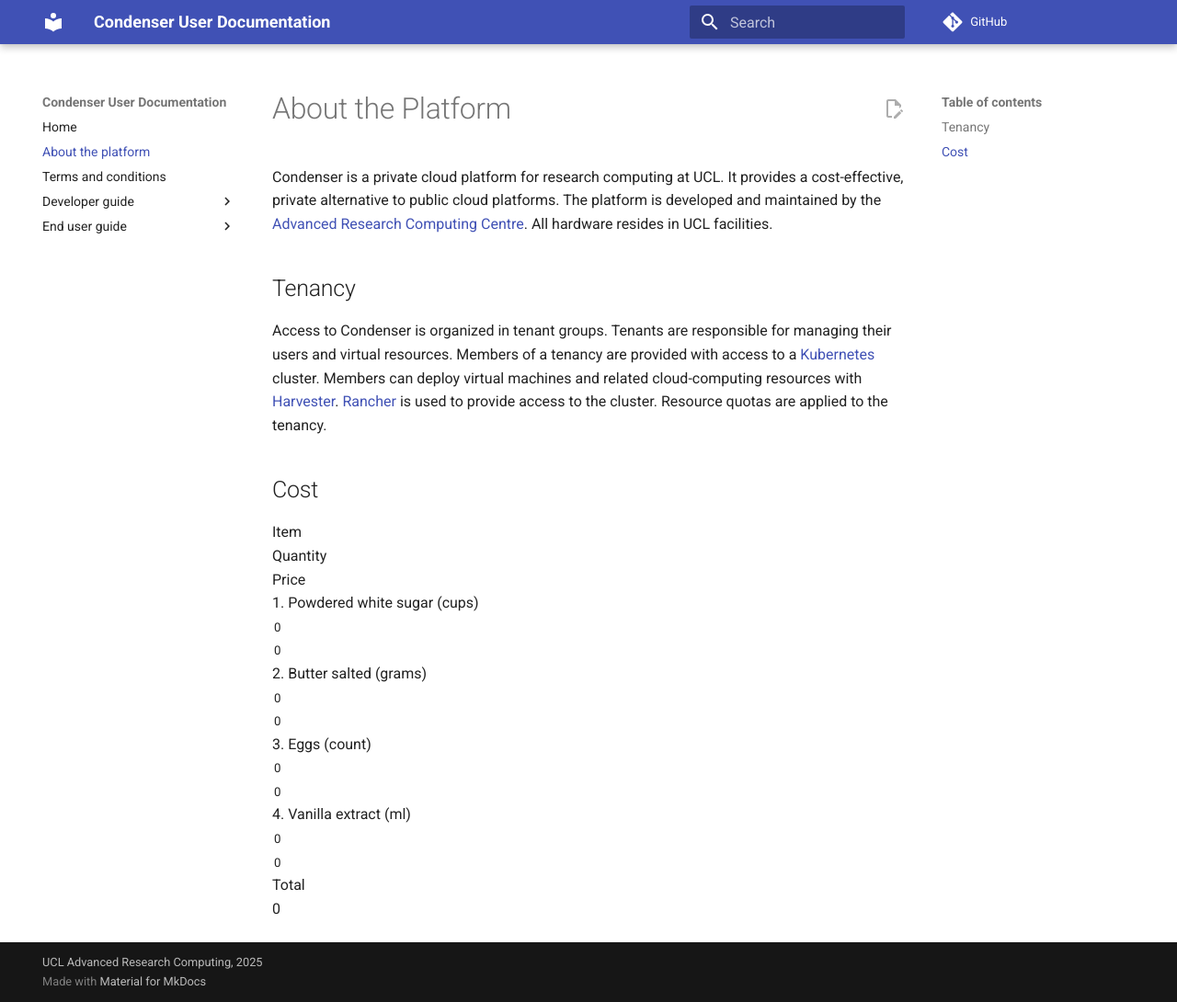
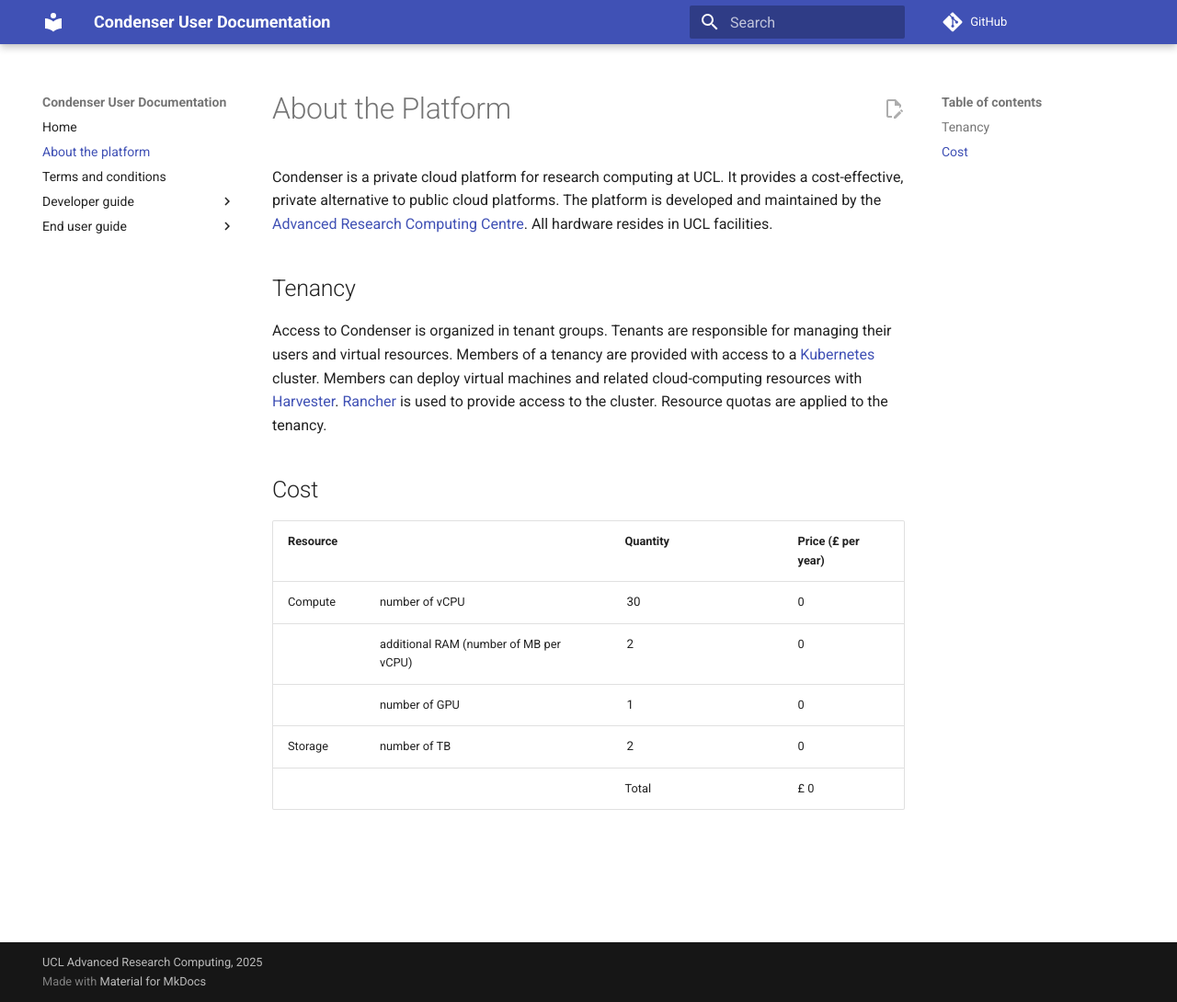
Before and after one commit to UCL-ARC/condenser-mkdocs, an MkDocs documentation site: the page built from docs/about.md, in a window 1280 px wide and 1090 px high. Shown: the whole window at 92% size. Built offline with MkDocs 1.6.1 and Material for MkDocs 9.7.7, drawn with Linux system fonts in a browser that asks for light colours; comment, search, counter and statistics services are not loaded.

Commit message:
tailor the form for our use

```diff
--- a/docs/about.md
+++ b/docs/about.md
@@ -20,83 +20,49 @@
 
 ## Cost
 
+<script src="https://cdnjs.cloudflare.com/ajax/libs/jquery/3.5.1/jquery.min.js"></script>
+
+<table>
+<tr>
+  <th>Resource</th>
+  <th></th>
+  <th>Quantity</th>
+  <th>Price (£ per year)</th>
+</tr>
+<tr>
+  <td>Compute</td>
+  <td>number of vCPU</td>
+  <td><input type="number" value="30" min="0" class="qty" id="qty_cpu"/></td>
+  <td><span id="text_price_cpu">0</span></td>
+</tr>
+<tr>
+  <td></td>
+  <td>additional RAM (number of MB per vCPU)</td>
+  <td><input type="number" value="2" min="0" class="qty" id="qty_ram"/></td>
+  <td><span id="text_price_ram">0</span></td>
+</tr>
+<tr>
+  <td></td>
+  <td>number of GPU</td>
+  <td><input type="number" value="1" min="0" class="qty" id="qty_gpu"/></td>
+  <td><span id="text_price_gpu">0</span></td>
+</tr>
+<tr>
+  <td>Storage</td>
+  <td>number of TB</td>
+  <td><input type="number" value="2" min="0" class="qty" id="qty_storage"/></td>
+  <td><span id="text_price_storage">0</span></td>
+</tr>
+<tr>
+  <td></td>
+  <td></td>
+  <td>Total</td>
+  <td>£ <span id="total_value">0</span></td>
+</tr>
+</table>
+
 <noscript>
 This form is a simple JavaScript calculator. You have disabled scripts in your browser,
 so the form will not be functional. Please refer to the table below to estimate the
 cost.
 </noscript>
-
-<script src="https://cdnjs.cloudflare.com/ajax/libs/jquery/3.5.1/jquery.min.js"></script>
-
-<div class="container mt-4">
-  <div class="row">
-    <div class="col-6 row-heading">
-       Item
-     </div>
-    <div class="col-3 row-heading">
-      Quantity
-    </div>
-     <div class="col-2 row-heading">
-      Price
-     </div>
-  </div>
-
-  <div class="row">
-    <div class="col-6">
-      1. Powdered white sugar (cups)
-    </div>
-    <div class="col-3">
-      <input type="number" value="0" class="qty" id="qty_sugar"/>
-    </div>
-    <div class="col-2">
-      <input type="number" readonly value="0" id="price_sugar"/>
-    </div>
-  </div>
-
-  <div class="row my-3">
-    <div class="col-6">
-      2. Butter salted (grams)
-    </div>
-    <div class="col-3">
-      <input type="number" value="0" class="qty" id="qty_butter"/>
-    </div>
-    <div class="col-2">
-      <input type="number" readonly value="0" id="price_butter"/>
-    </div>
-  </div>
-
-  <div class="row my-3">
-    <div class="col-6">
-      3. Eggs (count)
-    </div>
-    <div class="col-3">
-      <input type="number" class="qty" value="0" id="qty_eggs"/>
-    </div>
-    <div class="col-2">
-      <input type="number" readonly value="0" id="price_eggs"/>
-    </div>
-  </div>
-
-  <div class="row my-3">
-    <div class="col-6">
-      4. Vanilla extract (ml)
-    </div>
-    <div class="col-3">
-      <input type="number" class="qty" value="0" id="qty_vanilla"/>
-    </div>
-    <div class="col-2">
-      <input type="number" readonly value="0" id="price_vanilla"/>
-    </div>
-  </div>
-
-  <div class="row my-4">
-    <div class="col-9 text-right total">
-      Total
-    </div>
-
-    <div class="col-2 total-val">
-      <span id="total_value">0</span>
-    </div>
-  </div>
-
-</div>
--- /dev/null
+++ b/docs/javascripts/cost-estimator.js
@@ -0,0 +1,36 @@
+function calculateTotal()
+{
+  let unit_price={
+    cpu: 22,
+    ram: 12,
+    gpu: 2,
+    storage:43
+  };
+  let item_price={}
+
+  item_price.cpu = ($("#qty_cpu").val() * unit_price.cpu )
+  $("#price_cpu").val(item_price.cpu);
+  $("#text_price_cpu").text(item_price.cpu);
+
+  item_price.ram = ($("#qty_ram").val() * unit_price.ram )
+  $("#price_ram").val(item_price.ram);
+  $("#text_price_ram").text(item_price.ram);
+
+  item_price.gpu = ($("#qty_gpu").val() * unit_price.gpu )
+  $("#price_gpu").val(item_price.gpu);
+  $("#text_price_gpu").text(item_price.gpu);
+
+  item_price.storage = ($("#qty_storage").val() * unit_price.storage )
+  $("#price_storage").val(item_price.storage);
+  $("#text_price_storage").text(item_price.storage);
+
+  let total = item_price.cpu + item_price.ram + item_price.gpu + item_price.storage;
+
+  $("#total_value").text(total);
+
+}
+
+$(function()
+ {
+    $(".qty").on("change keyup",calculateTotal)
+})
--- a/mkdocs.yml
+++ b/mkdocs.yml
@@ -18,7 +18,5 @@
   - pymdownx.highlight:
       anchor_linenums: true
   - pymdownx.superfences
-extra_css:
-  - stylesheets/extra.css
 extra_javascript:
   - javascripts/cost-estimator.js
```
